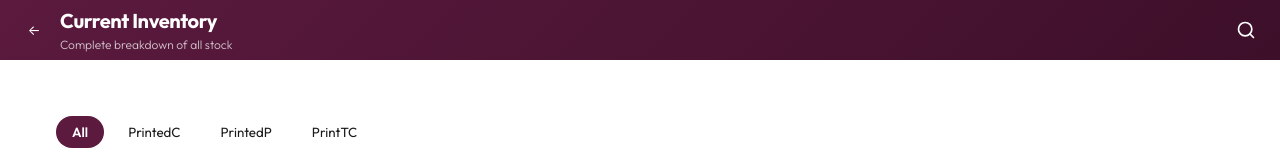
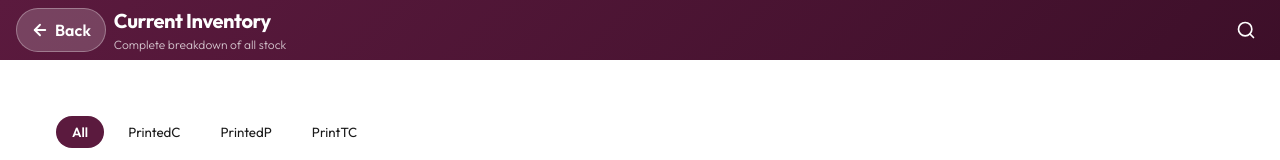
Before and after one commit to Hussein380/african-wear, a Next.js app: page /inventory in a window 1280 px wide. Shown: the top 160 px of the page. Built offline with nearby package versions, Linux system fonts and the light colour scheme; no server answers; the database is empty.

Commit message:
fix: sidebar navigation lock, back button uses router.back(), bigger back button UI

```diff
--- a/src/app/classify/[designCodeId]/page.tsx
+++ b/src/app/classify/[designCodeId]/page.tsx
@@ -218,10 +218,12 @@ export default function DesignCodeDetailPage({
         <div className="appbar__left">
           <button
             className="appbar__back-btn"
-            onClick={() => router.push('/classify')}
+            onClick={() => router.back()}
             type="button"
+            aria-label="Go back"
           >
-            ←
+            <svg xmlns="http://www.w3.org/2000/svg" width="18" height="18" viewBox="0 0 24 24" fill="none" stroke="currentColor" strokeWidth="2.5" strokeLinecap="round" strokeLinejoin="round"><path d="M19 12H5"/><path d="m12 19-7-7 7-7"/></svg>
+            Back
           </button>
           <div>
             <h1 className="appbar__title">{designCode || 'Loading...'} Colorways</h1>
--- a/src/app/classify/page.tsx
+++ b/src/app/classify/page.tsx
@@ -1,7 +1,7 @@
 'use client'
 
 import { useState, useEffect, useCallback } from 'react'
-import { useRouter } from 'next/navigation'
+import { useRouter, useSearchParams } from 'next/navigation'
 import Sidebar, { ViewState } from '@/components/Sidebar'
 import Dashboard from '@/components/Dashboard'
 import DesignCodeModal from '@/components/DesignCodeModal'
@@ -10,7 +10,9 @@ import SearchOverlay from '@/components/SearchOverlay'
 import { Category, DesignCode } from '@/types'
 
 export default function ClassifyPage() {
-  const [activeCategory, setActiveCategory] = useState<ViewState>('Dashboard')
+  const searchParams = useSearchParams()
+  const initialCategory = (searchParams.get('category') as ViewState) || 'Dashboard'
+  const [activeCategory, setActiveCategory] = useState<ViewState>(initialCategory)
   const [designCodes, setDesignCodes] = useState<DesignCode[]>([])
   const [isLoading, setIsLoading] = useState(true)
   const [showModal, setShowModal] = useState(false)
--- a/src/app/globals.css
+++ b/src/app/globals.css
@@ -208,15 +208,27 @@ ul, ol {
   display: flex;
   align-items: center;
   justify-content: center;
-  width: 36px;
-  height: 36px;
+  gap: 6px;
+  height: 44px;
+  padding: 0 14px;
   color: var(--color-text-on-primary);
   border-radius: var(--radius-full);
-  transition: background var(--transition-fast);
+  background: rgba(255, 255, 255, 0.18);
+  font-size: 16px;
+  font-weight: 600;
+  border: 1.5px solid rgba(255, 255, 255, 0.3);
+  transition: background var(--transition-fast), transform var(--transition-fast);
+  white-space: nowrap;
+  min-width: 44px;
 }
 
 .appbar__back-btn:hover {
-  background: rgba(255, 255, 255, 0.15);
+  background: rgba(255, 255, 255, 0.28);
+  transform: translateX(-2px);
+}
+
+.appbar__back-btn:active {
+  transform: translateX(-4px);
 }
 
 .appbar__action-btn {
--- a/src/app/history/page.tsx
+++ b/src/app/history/page.tsx
@@ -208,7 +208,7 @@ export default function HistoryPage() {
 
       <Sidebar
         activeCategory="History"
-        onCategoryChange={() => {}}
+        onCategoryChange={(category) => router.push(`/classify?category=${category}`)}
         isOpen={isSidebarOpen}
         onClose={() => setIsSidebarOpen(false)}
       />
--- a/src/app/inventory/page.tsx
+++ b/src/app/inventory/page.tsx
@@ -42,10 +42,12 @@ export default function InventoryPage() {
         <div className="appbar__left">
           <button
             className="appbar__back-btn"
-            onClick={() => router.push('/classify')}
+            onClick={() => router.back()}
             type="button"
+            aria-label="Go back"
           >
-            ←
+            <svg xmlns="http://www.w3.org/2000/svg" width="18" height="18" viewBox="0 0 24 24" fill="none" stroke="currentColor" strokeWidth="2.5" strokeLinecap="round" strokeLinejoin="round"><path d="M19 12H5"/><path d="m12 19-7-7 7-7"/></svg>
+            Back
           </button>
           <div>
             <h1 className="appbar__title">Current Inventory</h1>
```
Also changed, not shown: src/components/Sidebar.tsx (+5 -2 lines).
